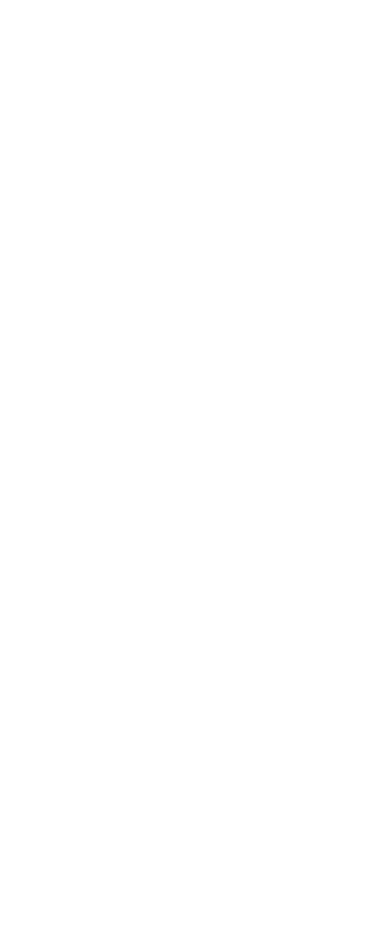
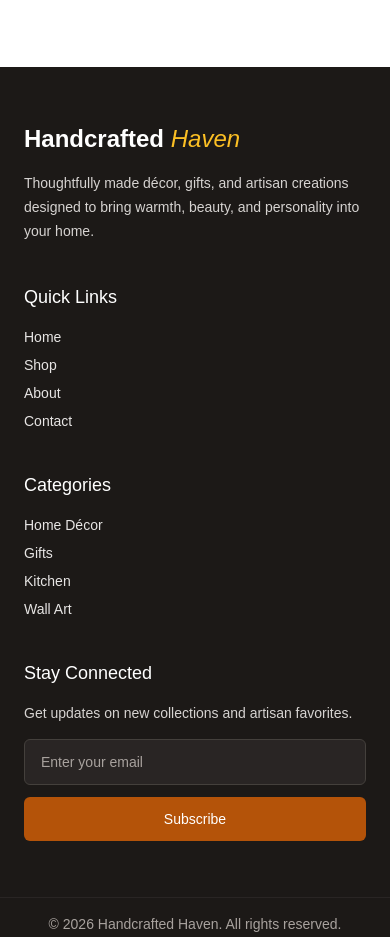
Before and after one commit to AzureFirehawk/handcrafted-haven, a Next.js app: page /products/1 in a window 390 px wide. Shown: the part 1060-1997 px from the top of the page. Before the commit the page ends 942 px from the top, so only its background shows below. Built offline with nearby package versions, Linux system fonts and the light colour scheme; no server answers.

Commit message:
add next-auth

```diff
--- a/app/layout.tsx
+++ b/app/layout.tsx
@@ -1,6 +1,9 @@
 import type { Metadata } from "next";
 import { Geist, Geist_Mono } from "next/font/google";
 import "@/app/globals.css";
+import SiteHeader from "@/app/ui/header";
+import SiteFooter from "@/app/ui/footer";
+
 
 const geistSans = Geist({
   variable: "--font-geist-sans",
@@ -27,7 +30,11 @@
       lang="en"
       className={`${geistSans.variable} ${geistMono.variable} h-full antialiased`}
     >
-      <body className="min-h-full flex flex-col">{children}</body>
+      <body className="min-h-full flex flex-col">
+        <SiteHeader />
+        {children}
+        <SiteFooter />
+      </body>
     </html>
   );
 }
--- a/app/page.tsx
+++ b/app/page.tsx
@@ -6,39 +6,7 @@
 
   return (
     <main className="min-h-screen bg-[#f8f3ee] text-[#3e2f25]">
-      {/* Nav bar / Usser */}
-      <nav className="flex justify-between items-center px-6 py-4 bg-white shadow-sm md:px-16">
-        <div className="text-xl font-bold text-[#7a5c46]">
-          Handcrafted <span className="font-light italic text-[#8b6f5a]">Heaven</span>
-        </div>
 
-        <div className="flex items-center gap-4">
-          {session ? (
-            <div className="flex items-center gap-4">
-              <span className="hidden md:block text-sm text-[#8b6f5a]">
-                Artisan: {session.user?.email}
-              </span>
-              <form
-                action={async () => {
-                  'use server';
-                  await signOut({ redirectTo: '/' });
-                }}
-              >
-                <button className="rounded-full border border-[#7a5c46] px-5 py-1.5 text-sm font-medium hover:bg-[#7a5c46] hover:text-white transition">
-                  Log Out
-                </button>
-              </form>
-            </div>
-          ) : (
-            <Link
-              href="/login"
-              className="rounded-full bg-[#7a5c46] px-6 py-2 text-sm font-medium text-white hover:bg-[#624836] transition"
-            >
-              Log In
-            </Link>
-          )}
-        </div>
-      </nav>
       {/* Hero Section */}
 <section className="bg-[#eadfd3] px-6 py-20 md:px-16">
 <div className="mx-auto max-w-6xl grid gap-10 md:grid-cols-2 items-center">
--- a/app/products/[id]/page.tsx
+++ b/app/products/[id]/page.tsx
@@ -15,7 +15,7 @@
 }: {
   params: Promise<{ id: string }>;
 }) {
-  const { id } = await params; // ✅ unwrap params
+  const { id } = await params;
 
   const product = products.find((p: Product) => p.id === id);
 
--- /dev/null
+++ b/app/ui/breadcrumbs.tsx
@@ -0,0 +1,32 @@
+import Link from 'next/link';
+
+type BreadcrumbItem = {
+  label: string;
+  href?: string;
+};
+
+type BreadcrumbsProps = {
+  items: BreadcrumbItem[];
+};
+
+export default function Breadcrumbs({ items }: BreadcrumbsProps) {
+  return (
+<nav aria-label="Breadcrumb" className="mb-6 text-sm text-stone-500">
+<ol className="flex flex-wrap items-center gap-2">
+        {items.map((item, index) => (
+<li key={`${item.label}-${index}`} className="flex items-center gap-2">
+            {item.href ? (
+<Link href={item.href} className="transition hover:text-amber-700">
+                {item.label}
+</Link>
+            ) : (
+<span className="font-medium text-stone-700">{item.label}</span>
+            )}
+
+            {index < items.length - 1 && <span className="text-stone-400">/</span>}
+</li>
+        ))}
+</ol>
+</nav>
+  );
+}
--- /dev/null
+++ b/app/ui/footer.tsx
@@ -0,0 +1,96 @@
+import Link from 'next/link';
+
+export default function SiteFooter() {
+  return (
+<footer className="mt-20 bg-stone-900 text-stone-200">
+<div className="mx-auto grid max-w-7xl gap-10 px-6 py-14 md:grid-cols-4">
+<div>
+<h3 className="text-2xl font-semibold text-white">
+            Handcrafted <span className="italic font-normal text-amber-400">Haven</span>
+</h3>
+<p className="mt-4 text-sm leading-6 text-stone-300">
+            Thoughtfully made décor, gifts, and artisan creations designed to bring
+            warmth, beauty, and personality into your home.
+</p>
+</div>
+
+        <div>
+<h4 className="mb-4 text-lg font-medium text-white">Quick Links</h4>
+<ul className="space-y-2 text-sm">
+<li>
+<Link href="/" className="hover:text-amber-400">
+                Home
+</Link>
+</li>
+<li>
+<Link href="/shop" className="hover:text-amber-400">
+                Shop
+</Link>
+</li>
+<li>
+<Link href="/about" className="hover:text-amber-400">
+                About
+</Link>
+</li>
+<li>
+<Link href="/contact" className="hover:text-amber-400">
+                Contact
+</Link>
+</li>
+</ul>
+</div>
+
+        <div>
+<h4 className="mb-4 text-lg font-medium text-white">Categories</h4>
+<ul className="space-y-2 text-sm">
+<li>
+<Link href="/categories/home-decor" className="hover:text-amber-400">
+                Home Décor
+</Link>
+</li>
+<li>
+<Link href="/categories/gifts" className="hover:text-amber-400">
+                Gifts
+</Link>
+</li>
+<li>
+<Link href="/categories/kitchen" className="hover:text-amber-400">
+                Kitchen
+</Link>
+</li>
+<li>
+<Link href="/categories/wall-art" className="hover:text-amber-400">
+                Wall Art
+</Link>
+</li>
+</ul>
+</div>
+
+        <div>
+<h4 className="mb-4 text-lg font-medium text-white">Stay Connected</h4>
+<p className="mb-4 text-sm text-stone-300">
+            Get updates on new collections and artisan favorites.
+</p>
+
+          <form className="space-y-3">
+<input
+              type="email"
+              placeholder="Enter your email"
+              className="w-full rounded-md border border-stone-700 bg-stone-800 px-4 py-3 text-sm text-white outline-none placeholder:text-stone-400"
+            />
+<button
+              type="submit"
+              className="w-full rounded-md bg-amber-700 px-4 py-3 text-sm font-medium text-white transition hover:bg-amber-800"
+>
+              Subscribe
+</button>
+</form>
+</div>
+      </div>
+
+      <div className="border-t border-stone-800 px-6 py-4 text-center text-sm text-stone-400">
+        © 2026 Handcrafted Haven. All rights reserved.
+    </div>
+  </footer>
+  );
+}
--- /dev/null
+++ b/app/ui/header.tsx
@@ -0,0 +1,67 @@
+import Link from 'next/link';
+import { auth, signOut } from '@/auth';
+
+type SiteHeaderProps = {
+  userEmail?: string;
+};
+
+export default async function SiteHeader({ userEmail }: SiteHeaderProps) {
+  const session = await auth();
+  return (
+    <header className="border-b border-stone-200 bg-white">
+      <div className="mx-auto flex max-w-7xl items-center justify-between px-6 py-4">
+        <Link href="/" className="text-3xl font-semibold text-stone-800">
+          Handcrafted <span className="italic font-normal text-amber-700">Haven</span>
+        </Link>
+
+        <nav className="hidden items-center gap-8 md:flex">
+          <Link href="/" className="text-stone-700 transition hover:text-amber-700">
+            Home
+          </Link>
+          <Link href="/products" className="text-stone-700 transition hover:text-amber-700">
+            Shop
+          </Link>
+          <Link
+            href="/categories"
+            className="text-stone-700 transition hover:text-amber-700"
+          >
+            Categories
+          </Link>
+          <Link href="/about" className="text-stone-700 transition hover:text-amber-700">
+            About
+          </Link>
+          <Link href="/contact" className="text-stone-700 transition hover:text-amber-700">
+            Contact
+          </Link>
+        </nav>
+
+        <div className="flex items-center gap-4">
+          {session ? (
+            <div className="flex items-center gap-4">
+              <span className="hidden md:block text-sm text-[#8b6f5a]">
+                Artisan: {session.user?.email}
+              </span>
+              <form
+                action={async () => {
+                  'use server';
+                  await signOut({ redirectTo: '/' });
+                }}
+              >
+                <button className="rounded-full border border-[#7a5c46] px-5 py-1.5 text-sm font-medium hover:bg-[#7a5c46] hover:text-white transition">
+                  Log Out
+                </button>
+              </form>
+            </div>
+          ) : (
+            <Link
+              href="/login"
+              className="rounded-full bg-[#7a5c46] px-6 py-2 text-sm font-medium text-white hover:bg-[#624836] transition"
+            >
+              Log In
+            </Link>
+          )}
+        </div>
+      </div>
+    </header>
+  );
+}
--- /dev/null
+++ b/app/ui/whyChooseUs.tsx
@@ -0,0 +1,44 @@
+export default function WhyChooseUs() {
+  return (
+<section className="mx-auto max-w-7xl px-6 py-20">
+<div className="mb-10 text-center">
+<p className="mb-3 text-sm uppercase tracking-[0.25em] text-amber-700">
+          Why Choose Us
+</p>
+<h2 className="text-4xl font-semibold text-stone-800">
+          Crafted with meaning, designed for everyday beauty
+</h2>
+<p className="mx-auto mt-4 max-w-3xl text-lg text-stone-600">
+          Every piece in Handcrafted Heaven is selected to bring warmth, charm,
+          and timeless design into your space.
+</p>
+</div>
+
+      <div className="grid gap-6 md:grid-cols-3">
+<div className="rounded-2xl bg-white p-8 shadow-sm ring-1 ring-stone-200">
+<h3 className="text-xl font-semibold text-stone-800">Artisan Quality</h3>
+<p className="mt-3 text-stone-600">
+            Our products are thoughtfully made with care, attention to detail,
+            and a commitment to lasting quality.
+</p>
+</div>
+
+        <div className="rounded-2xl bg-white p-8 shadow-sm ring-1 ring-stone-200">
+<h3 className="text-xl font-semibold text-stone-800">Timeless Design</h3>
+<p className="mt-3 text-stone-600">
+            Each item is chosen to feel beautiful today and remain meaningful in
+            your home for years to come.
+</p>
+</div>
+
+        <div className="rounded-2xl bg-white p-8 shadow-sm ring-1 ring-stone-200">
+<h3 className="text-xl font-semibold text-stone-800">Made with Heart</h3>
+<p className="mt-3 text-stone-600">
+            Support handcrafted work and discover décor and gifts that carry
+            story, care, and personality.
+</p>
+</div>
+</div>
+</section>
+  );
+}
```
